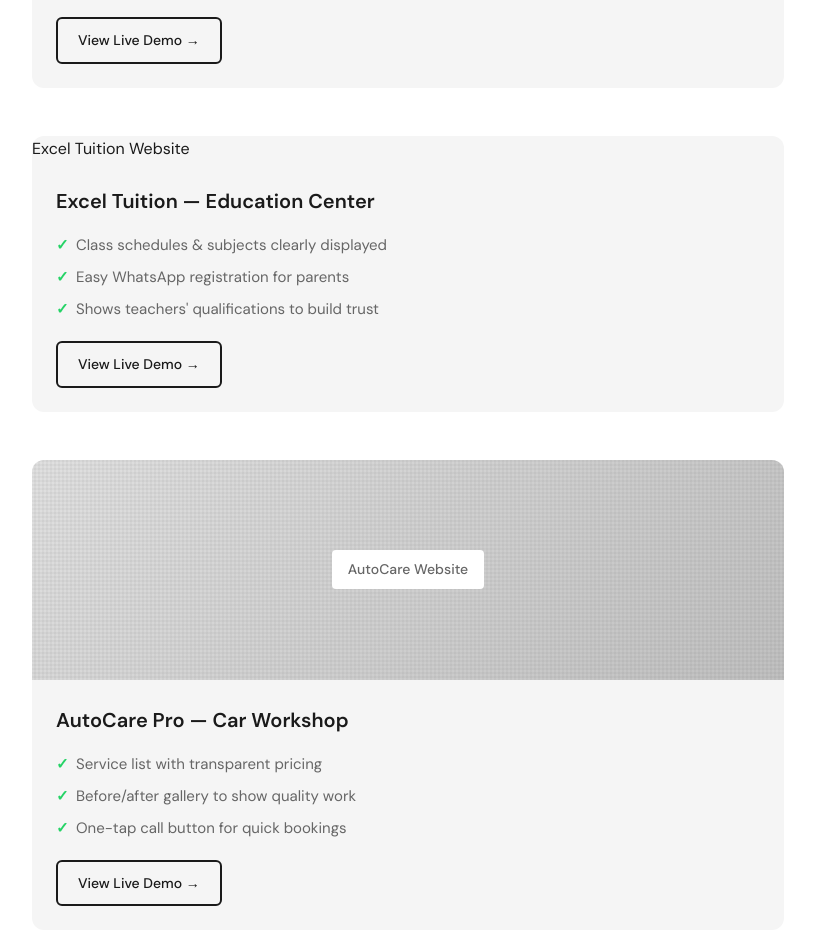
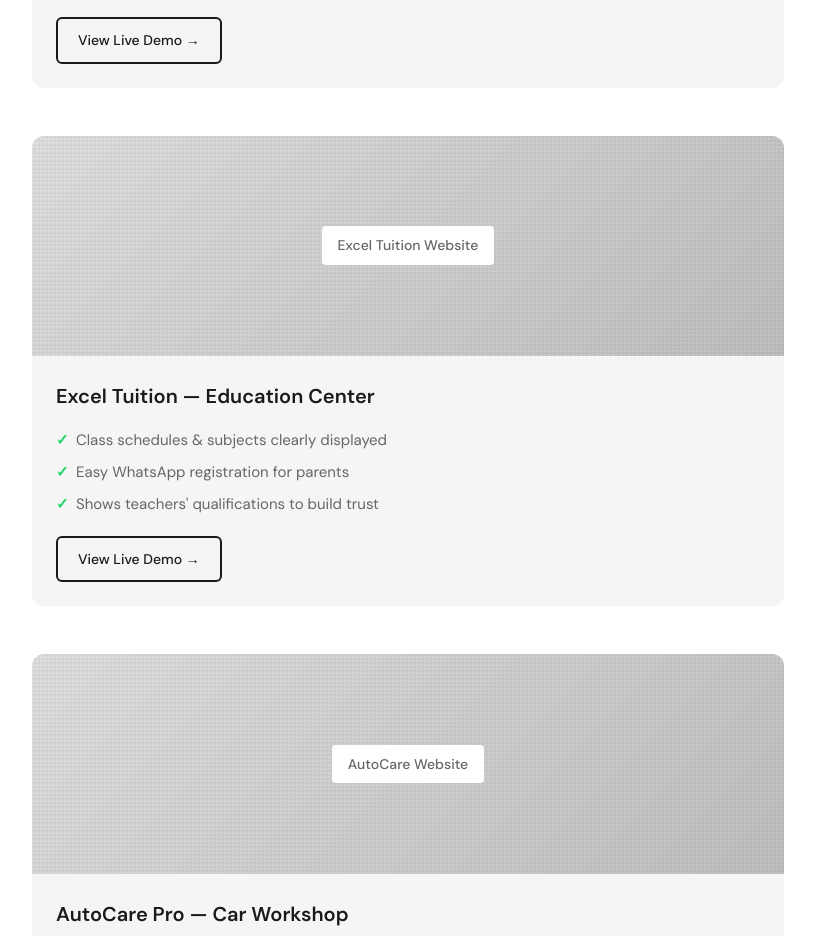
Before and after one commit to BFFnajdaS/portafolio, a plain HTML site: page index.html in a window 1280 px wide. Shown: the part 943-1879 px from the top of the page, without its empty margins (232-1047 px from the left). Drawn offline with Linux system fonts and the light colour scheme.

Commit message:
Update index.html

```diff
--- a/index.html
+++ b/index.html
@@ -420,7 +420,7 @@
 
                 <!-- Project 2: Tuition Center -->
                 <article class="project">
-                    <div class="https://shopee.com.my/blog/wp-content/uploads/2022/01/71.jpg">
+                    <div class="project-image">
                         <span>Excel Tuition Website</span>
                     </div>
                     <div class="project-content">
```
